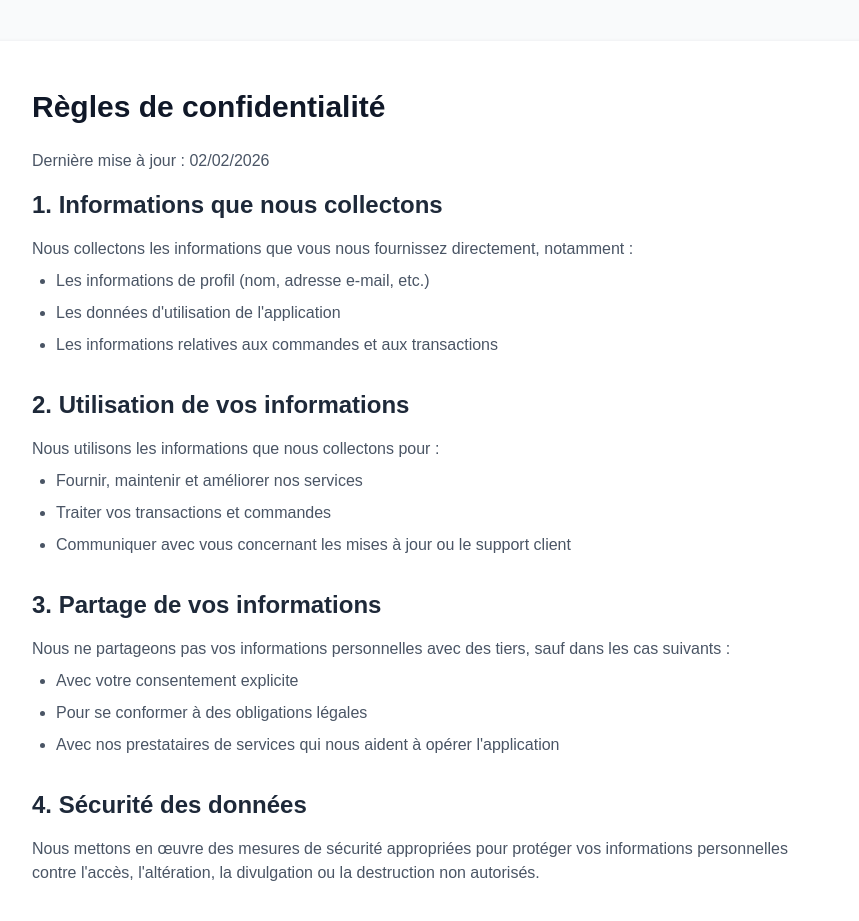
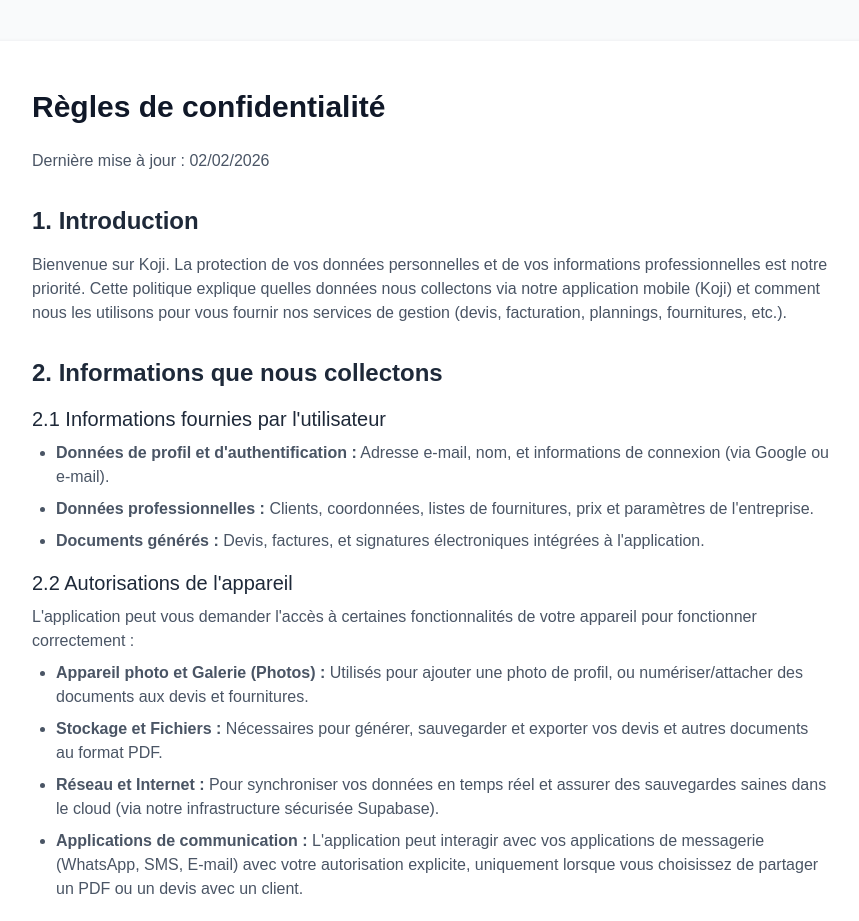
Before and after one commit to FirasMzoughi/koji-admin, a Next.js app: page /policy in a window 1280 px wide. Shown: the top 921 px of the page, without its empty margins (209-1068 px from the left). Built offline with nearby package versions, Linux system fonts and the light colour scheme.

Commit message:
feat: update privacy policy with accurate koji-main data

```diff
--- a/app/policy/page.tsx
+++ b/app/policy/page.tsx
@@ -10,64 +10,78 @@
     <div className="min-h-screen bg-gray-50 flex flex-col pt-10 px-4 md:px-8 pb-10">
       <div className="max-w-4xl mx-auto bg-white p-8 md:p-12 rounded-2xl shadow-sm border border-gray-100">
         <h1 className="text-3xl font-bold text-gray-900 mb-6">Règles de confidentialité</h1>
-        <p className="text-gray-600 mb-4">
+        <p className="text-gray-600 mb-8">
           Dernière mise à jour : {new Date().toLocaleDateString('fr-FR')}
         </p>
 
         <section className="mb-8">
-          <h2 className="text-2xl font-semibold text-gray-800 mb-4">1. Informations que nous collectons</h2>
-          <p className="text-gray-600 mb-2">
-            Nous collectons les informations que vous nous fournissez directement, notamment :
+          <h2 className="text-2xl font-semibold text-gray-800 mb-4">1. Introduction</h2>
+          <p className="text-gray-600">
+            Bienvenue sur Koji. La protection de vos données personnelles et de vos informations professionnelles est notre priorité.
+            Cette politique explique quelles données nous collectons via notre application mobile (Koji) et comment nous les utilisons
+            pour vous fournir nos services de gestion (devis, facturation, plannings, fournitures, etc.).
           </p>
+        </section>
+
+        <section className="mb-8">
+          <h2 className="text-2xl font-semibold text-gray-800 mb-4">2. Informations que nous collectons</h2>
+
+          <h3 className="text-xl font-medium text-gray-800 mt-4 mb-2">2.1 Informations fournies par l'utilisateur</h3>
           <ul className="list-disc pl-6 text-gray-600 space-y-2">
-            <li>Les informations de profil (nom, adresse e-mail, etc.)</li>
-            <li>Les données d'utilisation de l'application</li>
-            <li>Les informations relatives aux commandes et aux transactions</li>
+            <li><strong>Données de profil et d'authentification :</strong> Adresse e-mail, nom, et informations de connexion (via Google ou e-mail).</li>
+            <li><strong>Données professionnelles :</strong> Clients, coordonnées, listes de fournitures, prix et paramètres de l'entreprise.</li>
+            <li><strong>Documents générés :</strong> Devis, factures, et signatures électroniques intégrées à l'application.</li>
+          </ul>
+
+          <h3 className="text-xl font-medium text-gray-800 mt-4 mb-2">2.2 Autorisations de l'appareil</h3>
+          <p className="text-gray-600 mb-2">L'application peut vous demander l'accès à certaines fonctionnalités de votre appareil pour fonctionner correctement :</p>
+          <ul className="list-disc pl-6 text-gray-600 space-y-2">
+            <li><strong>Appareil photo et Galerie (Photos) :</strong> Utilisés pour ajouter une photo de profil, ou numériser/attacher des documents aux devis et fournitures.</li>
+            <li><strong>Stockage et Fichiers :</strong> Nécessaires pour générer, sauvegarder et exporter vos devis et autres documents au format PDF.</li>
+            <li><strong>Réseau et Internet :</strong> Pour synchroniser vos données en temps réel et assurer des sauvegardes saines dans le cloud (via notre infrastructure sécurisée Supabase).</li>
+            <li><strong>Applications de communication :</strong> L'application peut interagir avec vos applications de messagerie (WhatsApp, SMS, E-mail) avec votre autorisation explicite, uniquement lorsque vous choisissez de partager un PDF ou un devis avec un client.</li>
           </ul>
         </section>
 
         <section className="mb-8">
-          <h2 className="text-2xl font-semibold text-gray-800 mb-4">2. Utilisation de vos informations</h2>
-          <p className="text-gray-600 mb-2">
-            Nous utilisons les informations que nous collectons pour :
-          </p>
+          <h2 className="text-2xl font-semibold text-gray-800 mb-4">3. Utilisation de vos informations</h2>
+          <p className="text-gray-600 mb-2">Nous utilisons vos informations aux fins suivantes :</p>
           <ul className="list-disc pl-6 text-gray-600 space-y-2">
-            <li>Fournir, maintenir et améliorer nos services</li>
-            <li>Traiter vos transactions et commandes</li>
-            <li>Communiquer avec vous concernant les mises à jour ou le support client</li>
+            <li><strong>Fonctionnalité principale :</strong> Générer vos documents (devis, export PDF) et les gérer efficacement.</li>
+            <li><strong>Synchronisation hors-ligne/en-ligne :</strong> Vous permettre de travailler partout et d'avoir vos données sauvegardées.</li>
+            <li><strong>Personnalisation :</strong> Adapter l'affichage, les plannings et les tarifs à votre entreprise.</li>
           </ul>
         </section>
 
         <section className="mb-8">
-          <h2 className="text-2xl font-semibold text-gray-800 mb-4">3. Partage de vos informations</h2>
-          <p className="text-gray-600 mb-2">
-            Nous ne partageons pas vos informations personnelles avec des tiers, sauf dans les cas suivants :
-          </p>
+          <h2 className="text-2xl font-semibold text-gray-800 mb-4">4. Partage de vos informations</h2>
+          <p className="text-gray-600 mb-2">Nous sommes stricts sur la confidentialité :</p>
           <ul className="list-disc pl-6 text-gray-600 space-y-2">
-            <li>Avec votre consentement explicite</li>
-            <li>Pour se conformer à des obligations légales</li>
-            <li>Avec nos prestataires de services qui nous aident à opérer l'application</li>
+            <li><strong>Aucune revente de données :</strong> Vos informations professionnelles, listes de clients, et devis restent confidentiels et ne sont ni vendus ni loués à des tiers.</li>
+            <li><strong>Prestataires back-end :</strong> Vos données sont stockées de manière sécurisée (technologie Supabase/PostgreSQL) avec des protocoles de sécurité robustes pour assurer le bon fonctionnement de l'application.</li>
+            <li><strong>Partage volontaire :</strong> Vos données ne sont partagées avec d'autres parties (ex: vos clients) que lorsque vous déclenchez activement l'envoi d'un message, d'un e-mail, ou d'un PDF à partir de l'application.</li>
           </ul>
         </section>
 
         <section className="mb-8">
-          <h2 className="text-2xl font-semibold text-gray-800 mb-4">4. Sécurité des données</h2>
+          <h2 className="text-2xl font-semibold text-gray-800 mb-4">5. Sécurité et Conservation</h2>
           <p className="text-gray-600">
-            Nous mettons en œuvre des mesures de sécurité appropriées pour protéger vos informations personnelles contre l'accès, l'altération, la divulgation ou la destruction non autorisés.
+            Nous mettons en œuvre des mesures de sécurité pour protéger vos informations professionnelles contre tout accès ou altération non autorisés.
+            Vos données sont conservées de manière sécurisée tant que votre compte est actif ou tant que cela est nécessaire pour vous fournir le service.
           </p>
         </section>
 
         <section className="mb-8">
-          <h2 className="text-2xl font-semibold text-gray-800 mb-4">5. Vos droits</h2>
+          <h2 className="text-2xl font-semibold text-gray-800 mb-4">6. Vos droits d'accès et de suppression</h2>
           <p className="text-gray-600">
-            Vous avez le droit d'accéder, de corriger ou de supprimer vos informations personnelles. Vous pouvez exercer ces droits en nous contactant directement ou en utilisant les paramètres de votre compte.
+            Vous conservez le contrôle total de vos données. Vous pouvez y accéder, les modifier, ou demander la suppression définitive de votre compte et de toutes vos informations à tout moment depuis les paramètres de l'application ou en nous contactant.
           </p>
         </section>
 
         <section>
-          <h2 className="text-2xl font-semibold text-gray-800 mb-4">6. Contact</h2>
+          <h2 className="text-2xl font-semibold text-gray-800 mb-4">7. Contact</h2>
           <p className="text-gray-600">
-            Si vous avez des questions concernant cette politique de confidentialité, veuillez nous contacter via le support de l'application.
+            Pour toute question relative à cette politique de confidentialité ou concernant vos données, veuillez contacter notre équipe d'assistance via l'application Koji.
           </p>
         </section>
       </div>
```
